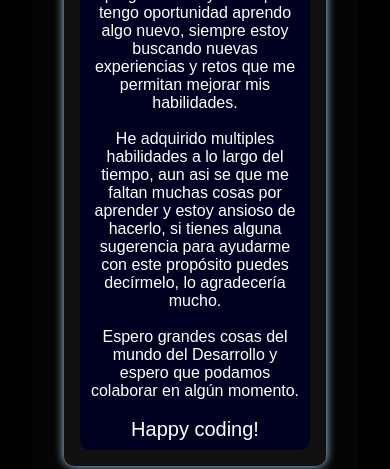
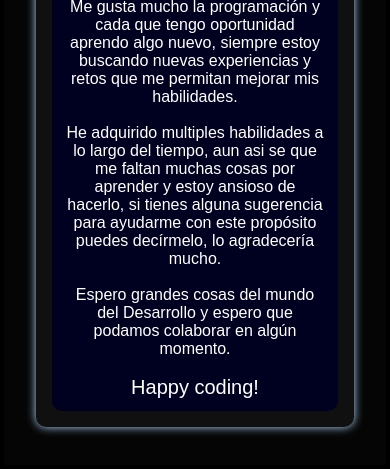
Before and after one commit to diegofmo0802/diegofmo0802.github.io, a plain HTML site: page index.html in a window 390 px wide. Shown: the part 375-844 px from the top of the page. Drawn offline with Linux system fonts and the light colour scheme.

Commit message:
Eliminar bordes en dispositivos mobbles

```diff
--- a/styles/main.css
+++ b/styles/main.css
@@ -54,7 +54,12 @@
         }
     }
 }
-@media (max-width: 849px) {
+@media (max-width: 425px) {
+    #Page {
+        padding: 4px;
+    }
+}
+@media (max-width: 850px) {
     #Content {
         max-width: 425px;
         width: 100%;
```
